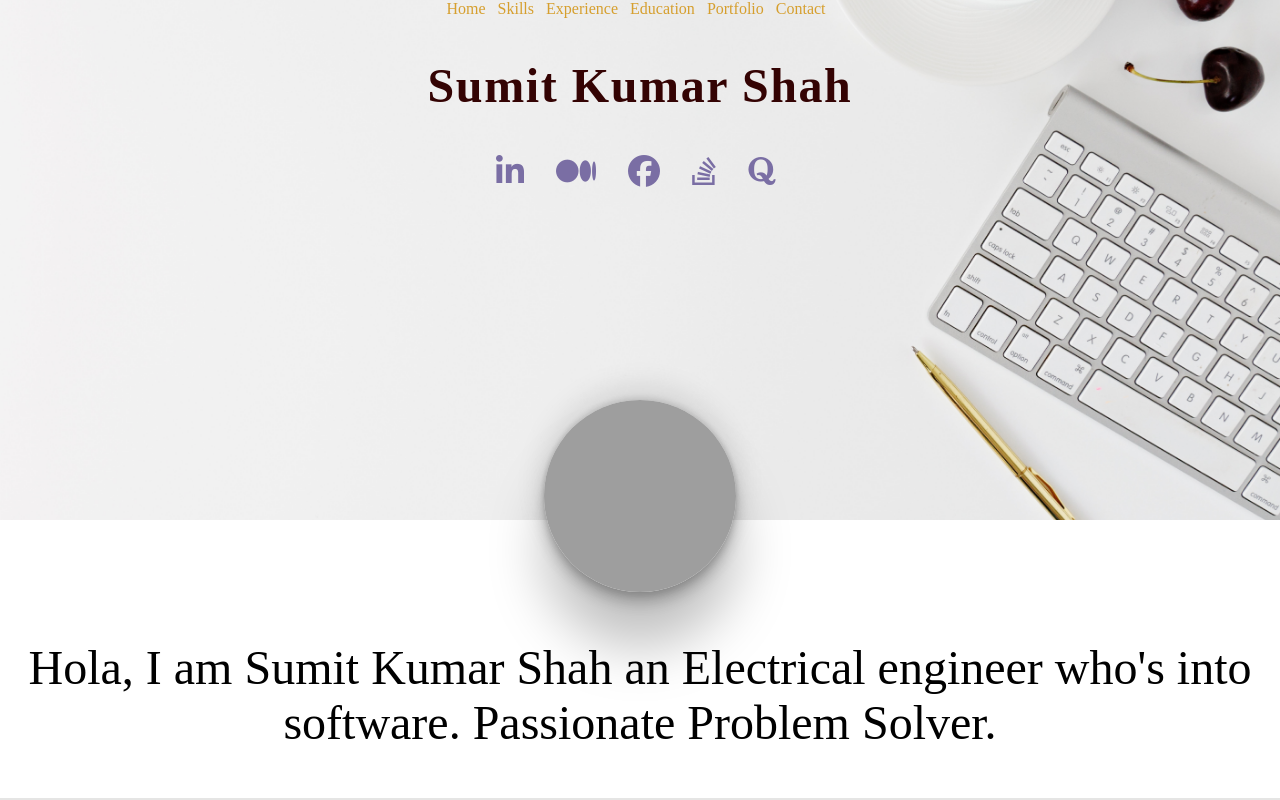
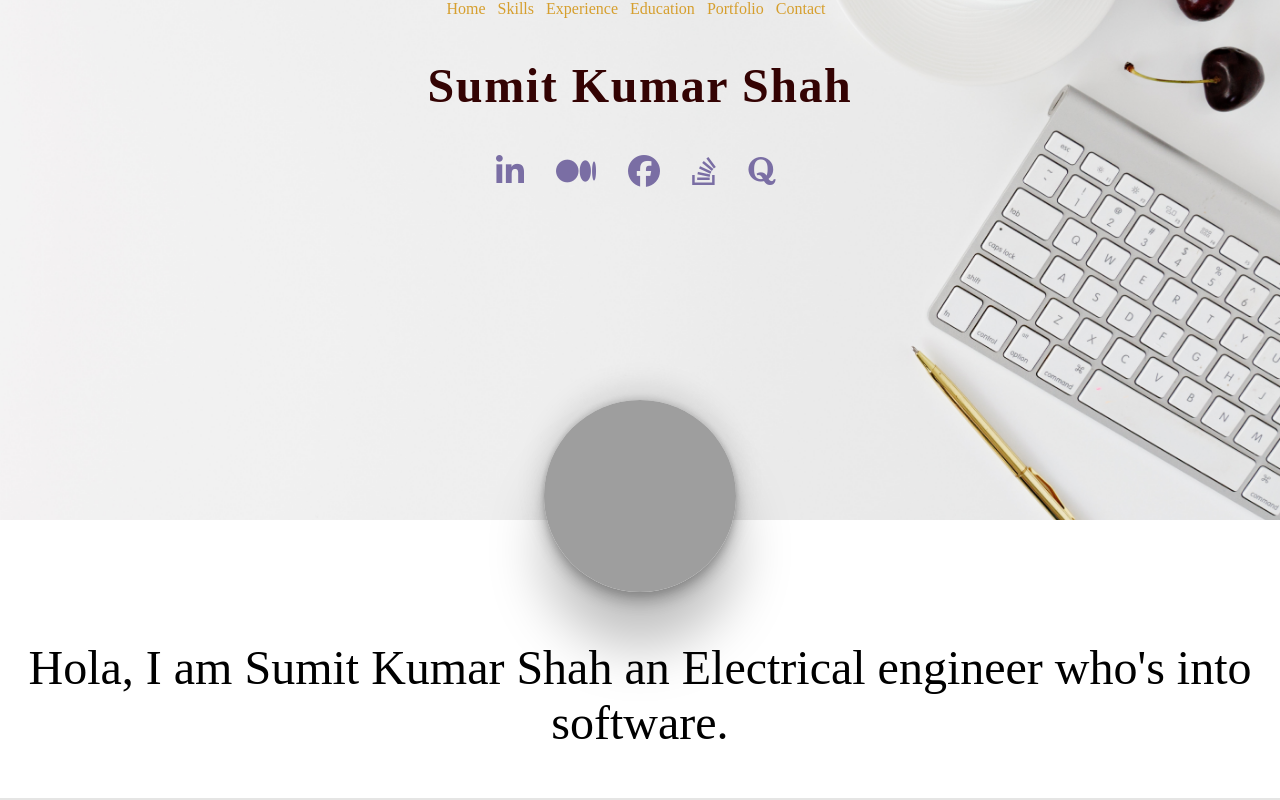
Before and after one commit to sumit8692/Resume-Project, a plain HTML site: page index.html in a window 1280 px wide. Shown: the top 800 px of the page. Drawn offline with Linux system fonts and the light colour scheme; grey boxes are pictures that could not be loaded.

Commit message:
experimenting-netlify

```diff
--- a/index.html
+++ b/index.html
@@ -68,7 +68,7 @@
             </div>
             <div id="text">
                 <p>
-                    Hola, I am Sumit Kumar Shah  an Electrical engineer who's into software. Passionate Problem Solver.
+                    Hola, I am Sumit Kumar Shah  an Electrical engineer who's into software.
                 </p>
             </div>
         </section>
```
